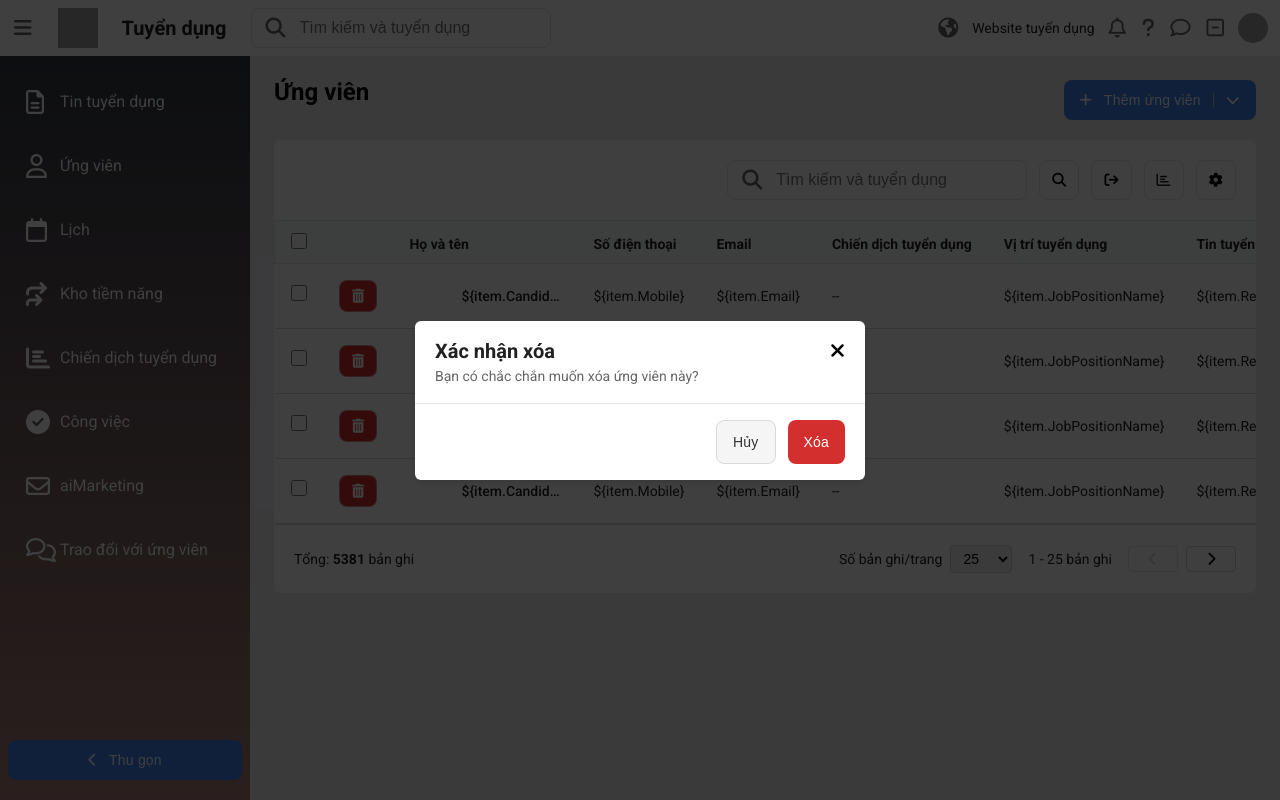
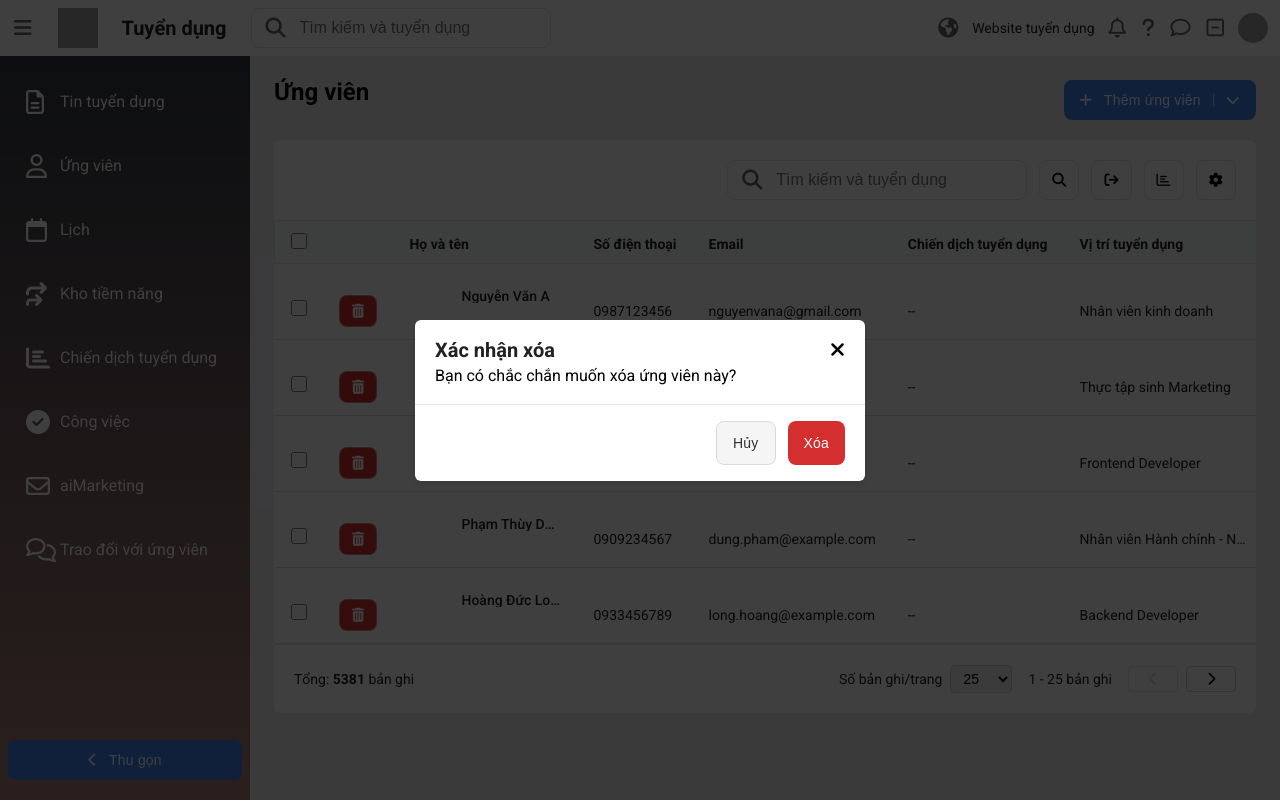
Before and after one commit to cuong03pl/misa_vue, a Vue app: page / in a window 1280 px wide. Both pictures are taken after a click on the button 358 px from the left and 296 px from the top of the page. Built offline with nearby package versions, Linux system fonts and the light colour scheme; grey boxes are pictures that could not be loaded.

Commit message:
Fake data

```diff
--- a/src/components/Candidate/Candidate.vue
+++ b/src/components/Candidate/Candidate.vue
@@ -3,10 +3,7 @@
     <table>
       <TableHeader hasCheckbox :data="Candidate_header" />
       <tbody>
-        <candidate-item />
-        <candidate-item />
-        <candidate-item />
-        <candidate-item />
+        <candidate-item v-for="item in Candidate_data" :item="item" :key="item?.CandidateID" />
       </tbody>
     </table>
   </div>
@@ -19,6 +16,7 @@ import { Candidate_header } from '@/config/header_data'
 import TableFooter from '../Table/TableFooter.vue'
 import TableHeader from '../Table/TableHeader.vue'
 import CandidateItem from './CandidateItem.vue'
+import { Candidate_data } from '@/config/data_example'
 </script>
 
 <style scoped>
--- a/src/components/Candidate/CandidateItem.vue
+++ b/src/components/Candidate/CandidateItem.vue
@@ -8,18 +8,20 @@
     </td>
     <td>
       <div class="avatar-cell">
-        <div class="avatar flex items-center justify-center text-secondary">${avatar}</div>
+        <div class="avatar flex items-center justify-center text-secondary">{{ avatar }}</div>
         <div class="user-info">
-          <div class="user-name">${item.CandidateName}</div>
+          <div class="user-name">{{ item.CandidateName }}</div>
         </div>
       </div>
     </td>
-    <td class="line-clamp-1">${item.Mobile}</td>
-    <td class="line-clamp-1">${item.Email}</td>
+    <td class="line-clamp-1">{{ item.Mobile }}</td>
+    <td class="line-clamp-1">{{ item.Email }}</td>
     <td>--</td>
-    <td class="line-clamp-1">${item.JobPositionName}</td>
-    <td class="line-clamp-1">${item.RecruitmentName}</td>
-    <td><span class="status">${item.RecruitmentRoundName}</span></td>
+    <td class="line-clamp-1">{{ item.JobPositionName }}</td>
+    <td class="line-clamp-1">{{ item.RecruitmentName }}</td>
+    <td>
+      <span class="status">{{ item.RecruitmentRoundName }}</span>
+    </td>
     <td>
       <div class="rating">
         <svg class="star" viewBox="0 0 24 24">
@@ -49,10 +51,19 @@
         </svg>
       </div>
     </td>
-    <td>${applyDate}</td>
+    <td>{{ applyDate }}</td>
   </tr>
-  <ConfirmModal :isOpenConfimModal="isOpenConfimModal" @click="(e) => (isOpenConfimModal = e)" />
-  <CandidateModal :isOpen="isOpen" @click="(e) => (isOpen = e)" />
+  <ConfirmModal :isOpenConfimModal="isOpenConfimModal" @click="(e) => (isOpenConfimModal = e)">
+    <template #content>
+      <p class="text-center mt-2">Bạn có chắc chắn muốn xóa ứng viên này?</p>
+    </template>
+  </ConfirmModal>
+  <CandidateModal :isOpen="isOpen" @click="(e) => (isOpen = e)">
+    <template #head>
+      <span class="text-3xl font-bold">Sửa ứng viên</span>
+      <span @click="handleToggleModal" class="icon"><i class="fa-solid fa-xmark"></i></span>
+    </template>
+  </CandidateModal>
 </template>
 
 <script setup>
@@ -60,7 +71,9 @@ import { ref } from 'vue'
 import Button from '../Button/Button.vue'
 import ConfirmModal from '../Modal/ConfirmModal.vue'
 import CandidateModal from '../Modal/CandidateModal.vue'
-
+defineProps({
+  item: Object,
+})
 const isOpenConfimModal = ref(false)
 const isOpen = ref(false)
 
--- a/src/components/Modal/CandidateModal.vue
+++ b/src/components/Modal/CandidateModal.vue
@@ -3,8 +3,10 @@
     <div class="modal-content rounded-md">
       <!-- head -->
       <div class="modal-head px-4 py-4 flex justify-between items-center">
-        <span class="text-3xl font-bold">Thêm ứng viên</span>
-        <span @click="emit('click', false)" class="icon"><i class="fa-solid fa-xmark"></i></span>
+        <slot name="head">
+          <span class="text-3xl font-bold">Thêm ứng viên</span>
+          <span @click="emit('click', false)" class="icon"><i class="fa-solid fa-xmark"></i></span>
+        </slot>
       </div>
       <div class="scroll px-4 py-4">
         <!-- upload -->
@@ -168,8 +170,10 @@
       </div>
 
       <div class="footer flex justify-end px-4 py-4 gap-12">
-        <Button btnCancel @click="emit('click', false)">Hủy</Button>
-        <Button btnPrimary>Lưu</Button>
+        <slot name="footer">
+          <Button btnCancel @click="emit('click', false)">Hủy</Button>
+          <Button btnPrimary>Lưu</Button>
+        </slot>
       </div>
     </div>
   </BaseModal>
--- a/src/components/Modal/ConfirmModal.vue
+++ b/src/components/Modal/ConfirmModal.vue
@@ -10,11 +10,13 @@
                 ><i class="fa-solid fa-xmark"></i
               ></span>
             </div>
-            <p class="text-center mt-2">Bạn có chắc chắn muốn xóa ứng viên này?</p>
+            <slot name="content"> </slot>
           </div>
           <div class="modal-confirm-footer flex justify-end gap-12 px-5 py-4">
-            <Button btnCancel @click="emit('click', false)">Hủy</Button>
-            <Button btnDelete>Xóa</Button>
+            <slot name="footer">
+              <Button btnCancel @click="emit('click', false)">Hủy</Button>
+              <Button btnDelete>Xóa</Button>
+            </slot>
           </div>
         </div>
       </div>
--- /dev/null
+++ b/src/config/data_example.js
@@ -0,0 +1,47 @@
+export const Candidate_data = [
+  {
+    CandidateID: 1,
+    CandidateName: 'Nguyễn Văn A',
+    Mobile: '0987123456',
+    Email: 'nguyenvana@gmail.com',
+    JobPositionName: 'Nhân viên kinh doanh',
+    RecruitmentName: 'Kinh doanh khu vực Hà Nội',
+    RecruitmentRoundName: 'Phỏng vấn HR',
+  },
+  {
+    CandidateID: 2,
+    CandidateName: 'Trần Thị Bích',
+    Mobile: '0978456123',
+    Email: 'bich.tran@example.com',
+    JobPositionName: 'Thực tập sinh Marketing',
+    RecruitmentName: 'Digital Marketing 2025',
+    RecruitmentRoundName: 'Vòng hồ sơ',
+  },
+  {
+    CandidateID: 3,
+    CandidateName: 'Lê Minh Cường',
+    Mobile: '0912345678',
+    Email: 'cuong.le@example.com',
+    JobPositionName: 'Frontend Developer',
+    RecruitmentName: 'Tuyển dev VueJS 2025',
+    RecruitmentRoundName: 'Phỏng vấn kỹ thuật',
+  },
+  {
+    CandidateID: 4,
+    CandidateName: 'Phạm Thùy Dung',
+    Mobile: '0909234567',
+    Email: 'dung.pham@example.com',
+    JobPositionName: 'Nhân viên Hành chính - Nhân sự',
+    RecruitmentName: 'Khối văn phòng HN',
+    RecruitmentRoundName: 'Vòng test nghiệp vụ',
+  },
+  {
+    CandidateID: 5,
+    CandidateName: 'Hoàng Đức Long',
+    Mobile: '0933456789',
+    Email: 'long.hoang@example.com',
+    JobPositionName: 'Backend Developer',
+    RecruitmentName: 'Tuyển kỹ sư Node.js',
+    RecruitmentRoundName: 'Phỏng vấn kỹ thuật',
+  },
+]
```
